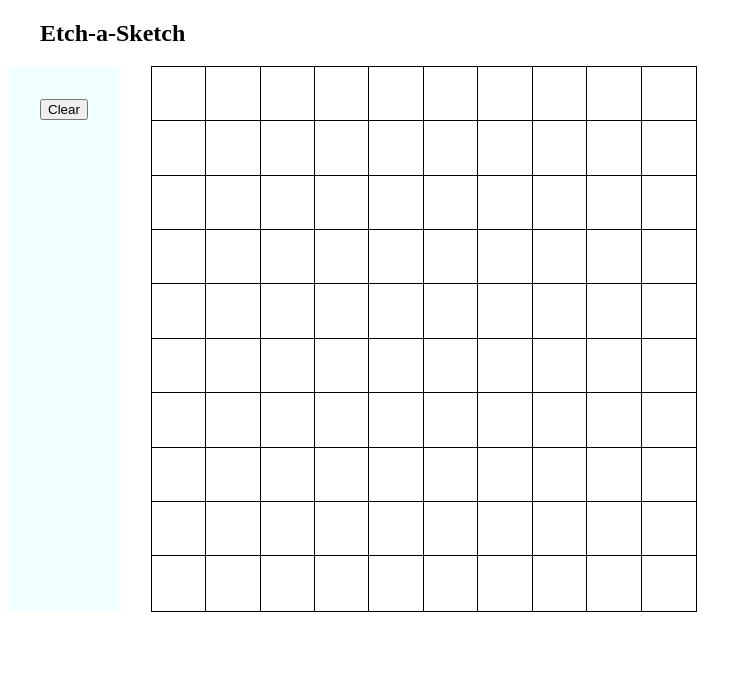
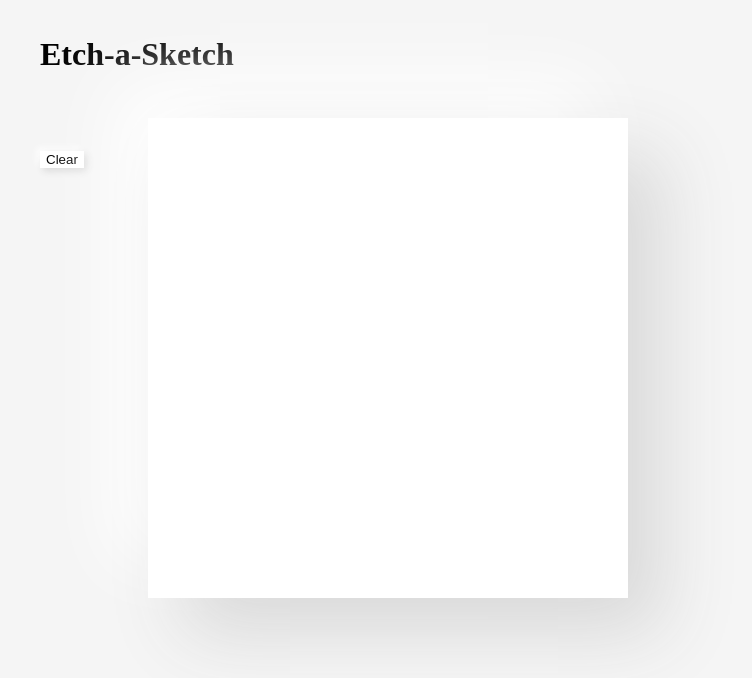
Before and after one commit to handyhakim/etch-a-sketch, a plain HTML site: page index.html in a window 1280 px wide. Shown: the whole page, without its empty margins (0-752 px from the left). Drawn offline with Linux system fonts and the light colour scheme.

Commit message:
New looks v2

```diff
--- a/index.html
+++ b/index.html
@@ -9,7 +9,7 @@
 </head>
 <body>
     <div class="heading">
-        <h2>Etch-a-Sketch</h2>
+        <h1>Etch-a-Sketch</h1>
     </div>
     <div class="container">
         <div class="menu-container">
@@ -27,7 +27,7 @@
 
         let initialSize = () => {
             boardSize = 10;
-            sizeHW = 34 / boardSize + 'em';
+            sizeHW = 30 / boardSize + 'em';
         }
 
         initialSize();
@@ -56,7 +56,7 @@
             if (boardSize > 100) {
                 boardSize = parseInt(prompt('Maximum grids allowed is 100. Enter new grids size : '));
             };
-            sizeHW = 34 / boardSize + 'em';
+            sizeHW = 30 / boardSize + 'em';
             start();
         };
 
--- a/style.css
+++ b/style.css
@@ -1,5 +1,24 @@
+body {
+    background-color: #F5F5F5;
+}
+
+button {
+    border: none;
+    cursor: pointer;
+    border-radius: 0px;
+    background: #ffffff;
+    box-shadow:  3px 3px 7px #d9d9d9,
+                -3px -3px 7px #ffffff;
+}
+
+button:hover {
+    background: #d9d9d9;
+}
+
 .heading {
     padding-left: 2em;
+    padding-top: 0.4em;
+    margin-bottom: -0.5em;
 }
 
 .container {
@@ -9,22 +28,24 @@
 .menu-container {
     padding-left: 2em;
     padding-right: 2em;
-    padding-top: 2em;
-    background-color: azure;
+    padding-top: 4em;
 }
 
 .grid-container {
-    padding-left: 2em;
-    padding-right: 2em;
+    margin: 2em;
     display: flex;
     flex-wrap: wrap;
-    height: 34em;
-    width: 34em;
+    height: 30em;
+    width: 30em;
     justify-content: space-evenly;
+
+    border-radius: 0px;
+    background: #ffffff;
+    box-shadow:  35px 35px 70px #d9d9d9,
+                -35px -35px 70px #ffffff;
 }
 
 .grid-item {
-    outline: 0.1em solid;
     margin: 0;
     width: 0;
     height: 0;
```
